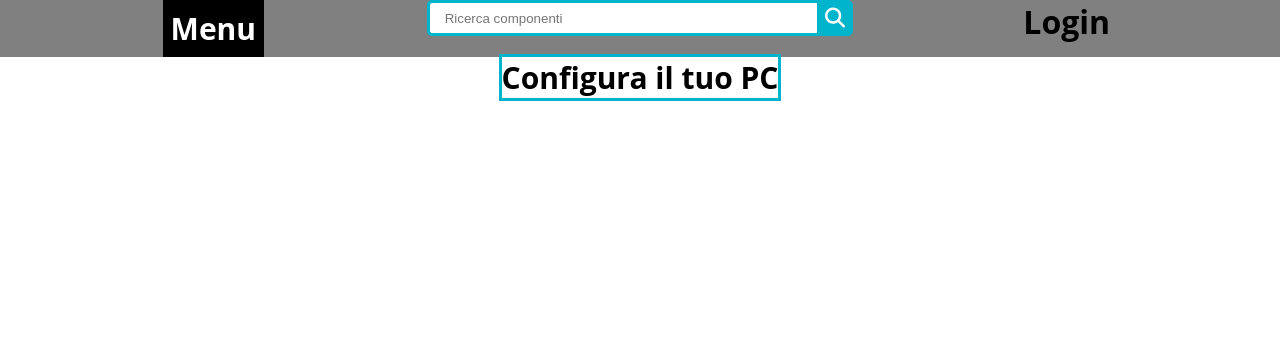
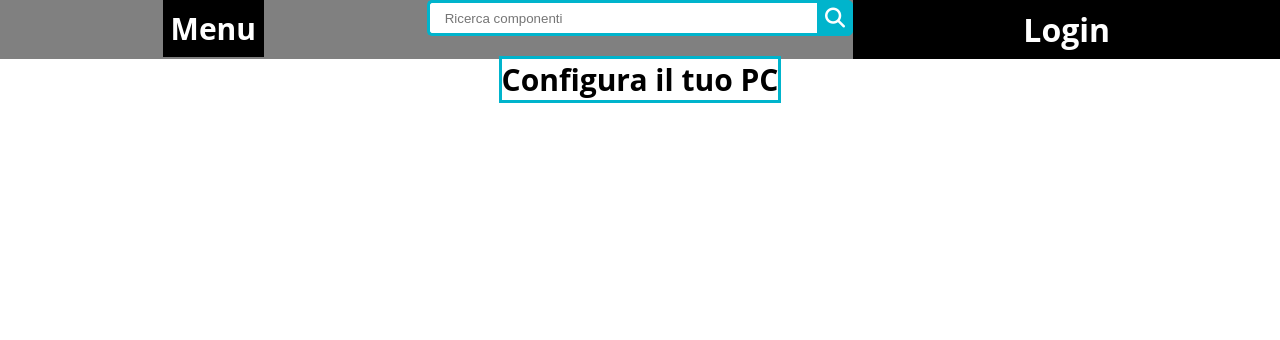
Before and after one commit to mokassino/prog_tecweb_pcbuilder, a Flask app: page / in a window 1280 px wide. Shown: the part 102-442 px from the top of the page. Run offline with Flask 2, Linux system fonts and the light colour scheme.

Commit message:
refactoring front-end code

```diff
--- a/app/static/css/style.css
+++ b/app/static/css/style.css
@@ -163,3 +163,10 @@
   }
 
   /* ==================================== */
+
+  /* ============== LOGIN BUTTON ========= */
+  .login_button {
+    background-color: black;
+    color: white;
+    padding: 8px;
+  }
--- a/app/templates/index.html
+++ b/app/templates/index.html
@@ -43,8 +43,8 @@
             <h1 class="header"><a class="header" href="/">PC Builder</a></h1>
          </div>
 
-         <div class="flexbox-container">
-            <div class="flex-container">
+         <div class="flexbox-container" >
+            <div class="flex-container" >
 
                <div class="dropdown">
                   <h1 class="dropdowntn">Menu</h1>
@@ -66,7 +66,10 @@
             </div>
 
             <div class="flex-container">
-               <h1>Login</h1>
+               <div class="login_button">
+                  <h1>Login</h1>
+               </div>
+
             </div>
          </div>
 
```
